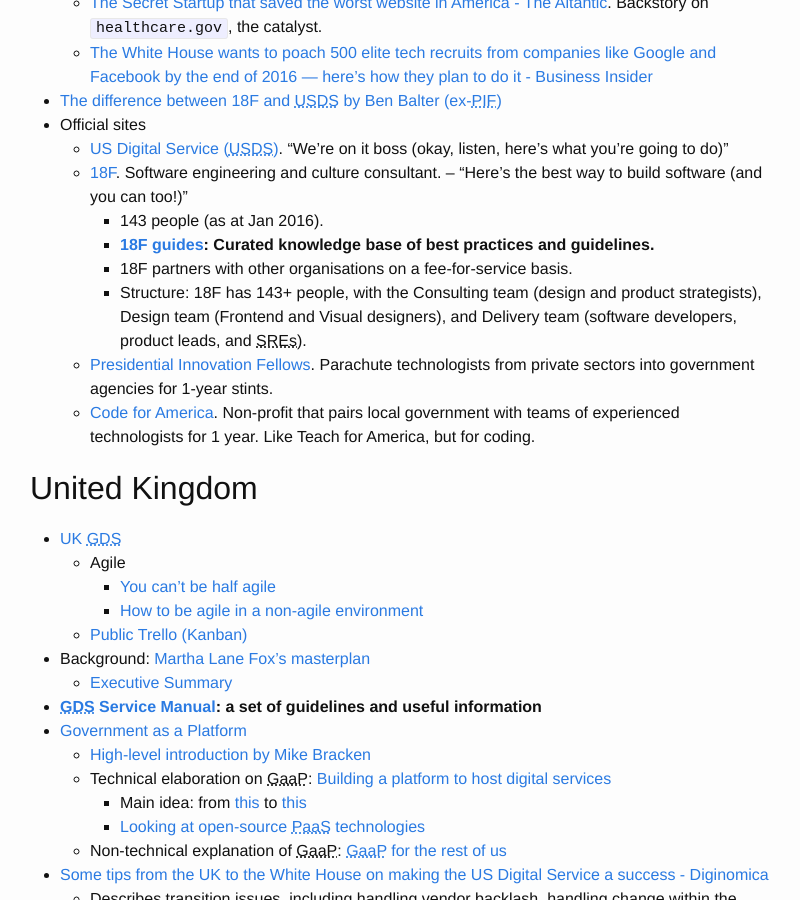
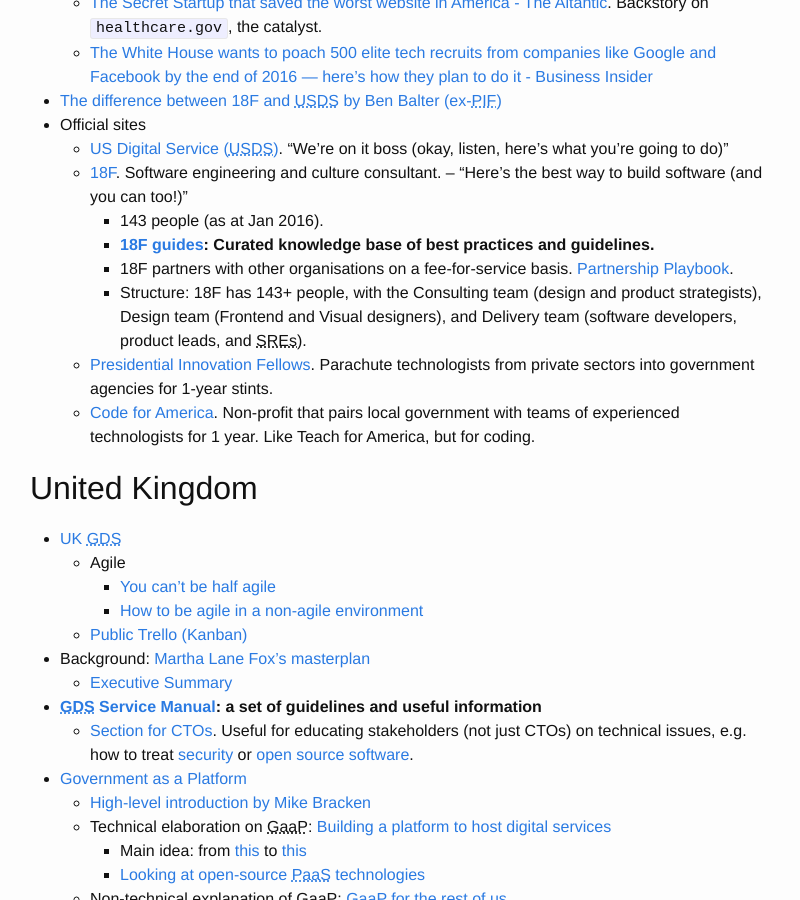
Before and after one commit to codeforsg/codeforsg.github.io, a Jekyll site: the page built from 03-other_countries.md, in a window 1280 px wide and 900 px high, scrolled down 316 px. Shown: the whole window, without its empty margins (240-1040 px from the left). Built offline with Jekyll 4.4.1, drawn with Linux system fonts in a browser that asks for light colours; nearby versions of some CDN libraries; comment, search, counter and statistics services are not loaded.

Commit message:
Info updates

```diff
--- a/03-other_countries.md
+++ b/03-other_countries.md
@@ -15,7 +15,7 @@
     * [18F](https://18f.gsa.gov/). Software engineering and culture consultant. -- "Here’s the best way to build software (and you can too!)"
         * 143 people (as at Jan 2016).
         * **[18F guides](https://pages.18f.gov/guides/): Curated knowledge base of best practices and guidelines.**
-        * 18F partners with other organisations on a fee-for-service basis.
+        * 18F partners with other organisations on a fee-for-service basis. [Partnership Playbook](https://pages.18f.gov/partnership-playbook/).
         * Structure: 18F has 143+ people, with the Consulting team (design and product strategists), Design team (Frontend and Visual designers), and Delivery team (software developers, product leads, and SREs).
     * [Presidential Innovation Fellows](https://presidentialinnovationfellows.gov/). Parachute technologists from private sectors into government agencies for 1-year stints.
     * [Code for America](http://www.codeforamerica.org/). Non-profit that pairs local government with teams of experienced technologists for 1 year. Like Teach for America, but for coding.
@@ -31,6 +31,7 @@
 * Background: [Martha Lane Fox's masterplan](https://www.gov.uk/government/publications/directgov-2010-and-beyond-revolution-not-evolution-a-report-by-martha-lane-fox)
     * [Executive Summary](https://www.gov.uk/government/uploads/system/uploads/attachment_data/file/60995/Directgov_20Executive_20Sum_20FINAL.pdf)
 * **[GDS Service Manual](https://www.gov.uk/service-manual): a set of guidelines and useful information**
+    * [Section for CTOs](https://www.gov.uk/service-manual/chief-technology-officers). Useful for educating stakeholders (not just CTOs) on technical issues, e.g. how to treat [security](https://www.gov.uk/service-manual/technology/security-as-enabler.html) or [open source software](https://www.gov.uk/service-manual/making-software/open-source.html).
 * [Government as a Platform](https://gds.blog.gov.uk/category/government-as-a-platform/)
     * [High-level introduction by Mike Bracken](https://gds.blog.gov.uk/2015/03/29/government-as-a-platform-the-next-phase-of-digital-transformation/)
     * Technical elaboration on GaaP: [Building a platform to host digital services](https://gds.blog.gov.uk/2015/09/08/building-a-platform-to-host-digital-services/)
```
